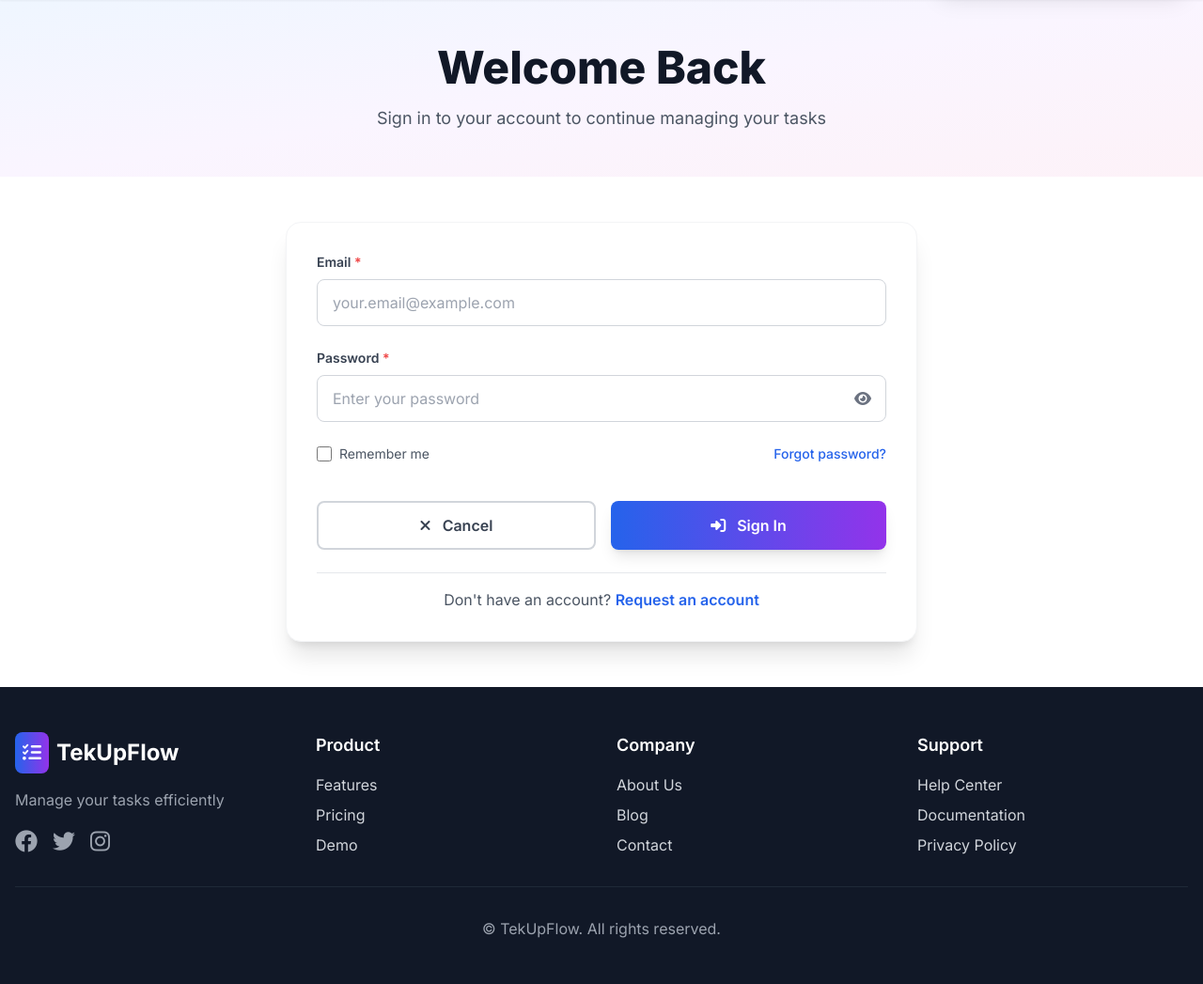
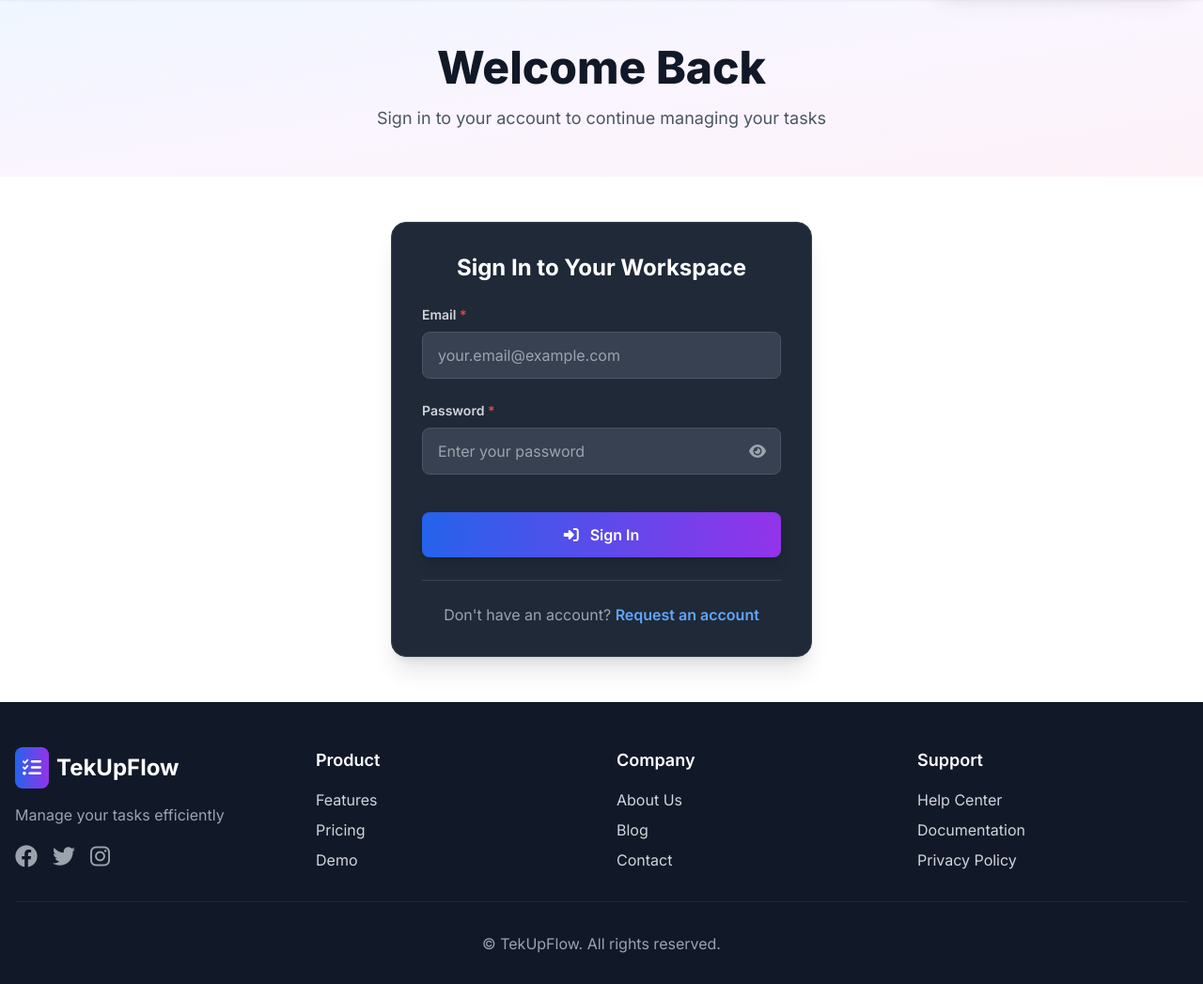
Before and after one commit to MdRiabi/project-management-app, a Symfony app: template templates/Home/login.html.twig in a window 1280 px wide. Shown: the part 92-1139 px from the top of the page at 94% size. Run offline with Twig, Linux system fonts and the light colour scheme; the template is opened without the code that fills it, so the values that code supplies are empty; some libraries are stand-ins or nearby versions.

Commit message:
`Refactor login form and security configuration in Symfony application the first login for the super admin in his dashboard and connetion with database`

```diff
--- a/templates/Home/login.html.twig
+++ b/templates/Home/login.html.twig
@@ -19,103 +19,98 @@
     </section>
 
     {# FORM SECTION #}
-    <section class="py-12 bg-white">
+   {# ... (Code de la section HERO) ... #}
+
+{# FORM SECTION - La partie qui a besoin de correction #}
+<section class="py-12 bg-white dark:bg-gray-900">
     <div class="container mx-auto px-4">
-            <div class="max-w-2xl mx-auto">
-                <div class="bg-white rounded-2xl shadow-xl p-8 border border-gray-100">
-                    <form id="loginForm" novalidate>
+        <div class="max-w-md mx-auto">
+            <div class="bg-gray-800 rounded-2xl shadow-xl p-8 border border-gray-700">
+
+                {# Déclaration du Formulaire POST Correcte #}
+                <form method="post" action="{{ path('app_login') }}">
+                    <h2 class="text-2xl font-bold text-white mb-6 text-center">Sign In to Your Workspace</h2>
+
+                    {# Affichage de l'erreur Symfony (IMPORTANT) #}
+                    {% if error is defined and error %}
+                        <div class="bg-red-500 text-white p-3 rounded-lg mb-4 text-sm" role="alert">
+                            {{ error.messageKey|trans(error.arguments, 'security') }}
+                        </div>
+                    {% endif %}
+
                     <div class="space-y-6">
-                            {# Email #}
+                        {# Email Field #}
                         <div>
-                                <label for="email" class="block text-sm font-semibold text-gray-700 mb-2">
+                            <label for="inputEmail" class="block text-sm font-semibold text-gray-300 mb-2">
                                 Email <span class="text-red-500">*</span>
                             </label>
                             <input
                                 type="email"
-                                    id="email"
-                                    name="email"
+                                value="{{ last_username|default('') }}"
+                                autocomplete="username"
+                                id="inputEmail"
+                                name="email" {# Conforme à username_parameter: email #}
                                 required
-                                    class="w-full px-4 py-3 rounded-lg border border-gray-300 focus:ring-2 focus:ring-blue-500 focus:border-transparent transition"
+                                class="w-full px-4 py-3 rounded-lg border border-gray-600 bg-gray-700 text-white focus:ring-blue-500 focus:border-blue-500 transition"
                                 placeholder="your.email@example.com"
                             >
-                                <p class="text-red-500 text-sm mt-1 hidden error-message" id="emailError">Please enter a valid email address</p>
                         </div>
 
-                            {# Password #}
+                        {# Password Field #}
                         <div>
-                                <label for="password" class="block text-sm font-semibold text-gray-700 mb-2">
+                            <label for="inputPassword" class="block text-sm font-semibold text-gray-300 mb-2">
                                 Password <span class="text-red-500">*</span>
                             </label>
                             <div class="relative">
                                 <input
                                     type="password"
-                                        id="password"
-                                        name="password"
+                                    id="inputPassword"
+                                    name="password" {# Conforme à password_parameter: password #}
+                                    autocomplete="current-password"
                                     required
-                                        class="w-full px-4 py-3 rounded-lg border border-gray-300 focus:ring-2 focus:ring-blue-500 focus:border-transparent transition"
+                                    class="w-full px-4 py-3 rounded-lg border border-gray-600 bg-gray-700 text-white focus:ring-blue-500 focus:border-blue-500 transition"
                                     placeholder="Enter your password"
                                 >
+                                {# Bouton de visibilité du mot de passe (si vous utilisez le JS togglePasswordVisibility) #}
                                 <button
                                     type="button"
                                     onclick="togglePasswordVisibility()"
-                                        class="absolute right-4 top-1/2 transform -translate-y-1/2 text-gray-500 hover:text-gray-700"
+                                    class="absolute right-4 top-1/2 transform -translate-y-1/2 text-gray-400 hover:text-gray-200"
                                 >
                                     <i class="fas fa-eye" id="toggleIcon"></i>
                                 </button>
                             </div>
-                                <p class="text-red-500 text-sm mt-1 hidden error-message" id="passwordError">Password is required</p>
                         </div>
 
-                            {# Remember Me & Forgot Password #}
-                            <div class="flex items-center justify-between">
-                                <label class="flex items-center">
-                                    <input
-                                        type="checkbox"
-                                        id="rememberMe"
-                                        name="rememberMe"
-                                        class="w-4 h-4 rounded border-gray-300 text-blue-600 focus:ring-2 focus:ring-blue-500"
-                                    >
-                                    <span class="ml-2 text-sm text-gray-600">Remember me</span>
-                                </label>
-                                <a href="#" class="text-sm text-blue-600 hover:text-blue-700 font-medium">
-                                    Forgot password?
-                                </a>
-                            </div>
+                        {# Token CSRF (Sécurité) #}
+                        <input type="hidden" name="_csrf_token" value="{{ csrf_token('authenticate') }}">
 
-                            {# Buttons #}
-                            <div class="flex flex-col sm:flex-row gap-4 pt-4">
-                                <button
-                                    type="button"
-                                    onclick="window.history.back()"
-                                    class="flex-1 px-6 py-3 border-2 border-gray-300 text-gray-700 font-semibold rounded-lg hover:bg-gray-50 transition"
-                                >
-                                    <i class="fas fa-times mr-2"></i> Cancel
-                                </button>
+                        {# Bouton Sign In #}
+                        <div class="pt-4">
                             <button
                                 type="submit"
-                                    class="flex-1 px-6 py-3 bg-gradient-to-r from-blue-600 to-purple-600 hover:from-blue-700 hover:to-purple-700 text-white font-semibold rounded-lg shadow-lg transition"
+                                class="w-full px-6 py-3 bg-gradient-to-r from-blue-600 to-purple-600 hover:from-blue-700 hover:to-purple-700 text-white font-semibold rounded-lg shadow-lg transition"
                             >
                                 <i class="fas fa-sign-in-alt mr-2"></i> Sign In
                             </button>
                         </div>
+                    </div>
+                </form>
 
-                            {# Sign Up Link #}
-                            <div class="text-center pt-4 border-t border-gray-200">
-                                <p class="text-gray-600">
+                {# Lien de Demande de Compte #}
+                <div class="text-center pt-6 border-t border-gray-700 mt-6">
+                    <p class="text-gray-400">
                         Don't have an account?
-                                    <a href="{{ path('request_account') }}" class="text-blue-600 hover:text-blue-700 font-semibold">
+                        <a href="{{ path('home') }}" class="text-blue-400 hover:text-blue-300 font-semibold">
                             Request an account
                         </a>
                     </p>
                 </div>
             </div>
-                    </form>
-                </div>
-            </div>
         </div>
     </section>
 
-    {# SUCCESS POPUP #}
+    {# SUCCESS POPUP
     <div id="successPopup" class="hidden fixed inset-0 bg-black bg-opacity-50 flex items-center justify-center z-50">
         <div class="bg-white rounded-2xl shadow-2xl p-8 max-w-md mx-4 transform transition-all scale-95">
             <div class="text-center">
@@ -134,7 +129,7 @@
                 </button>
             </div>
         </div>
-    </div>
+    </div> #}
 
 {% endblock %}
 
@@ -142,7 +137,26 @@
     parent()
 
     <script>
-        const form = document.getElementById('loginForm');
+
+    // Vous pouvez garder cette fonction pour l'UX (l'icône "oeil")
+       function togglePasswordVisibility() {
+          const passwordInput = document.getElementById('inputPassword');
+          const toggleIcon = document.getElementById('toggleIcon');
+
+         if (passwordInput && toggleIcon) { // Vérification de sécurité pour éviter les erreurs
+             if (passwordInput.type === 'password') {
+                 passwordInput.type = 'text';
+                 // Assurez-vous d'avoir les classes fa-eye-slash et fa-eye (Font Awesome)
+                 toggleIcon.classList.remove('fa-eye');
+                 toggleIcon.classList.add('fa-eye-slash');
+             } else {
+                 passwordInput.type = 'password';
+                 toggleIcon.classList.remove('fa-eye-slash');
+                 toggleIcon.classList.add('fa-eye');
+             }
+         }
+        }
+        {# const form = document.getElementById('loginForm');
         const successPopup = document.getElementById('successPopup');
 
         // Toggle password visibility
@@ -159,9 +173,9 @@
                 toggleIcon.classList.remove('fa-eye-slash');
                 toggleIcon.classList.add('fa-eye');
             }
-        }
+        } #}
 
-        // Form validation
+        {# // Form validation
         form.addEventListener('submit', function(e) {
             e.preventDefault();
 
@@ -229,7 +243,7 @@
             if (e.target === successPopup) {
                 closePopup();
             }
-        });
+        }); #}
     </script>
 
 {% endblock %}
```
Also changed, not shown: src/Controller/DashboardController.php (added, +40 -0 lines), src/Controller/SecurityController.php (added, +89 -0 lines), templates/dashboard/admin_global_dashboard.html.twig (added, +35 -0 lines), templates/base.html.twig (line endings or trailing spaces), 1 other file. Lines whose indentation alone changed are shown as unchanged.
